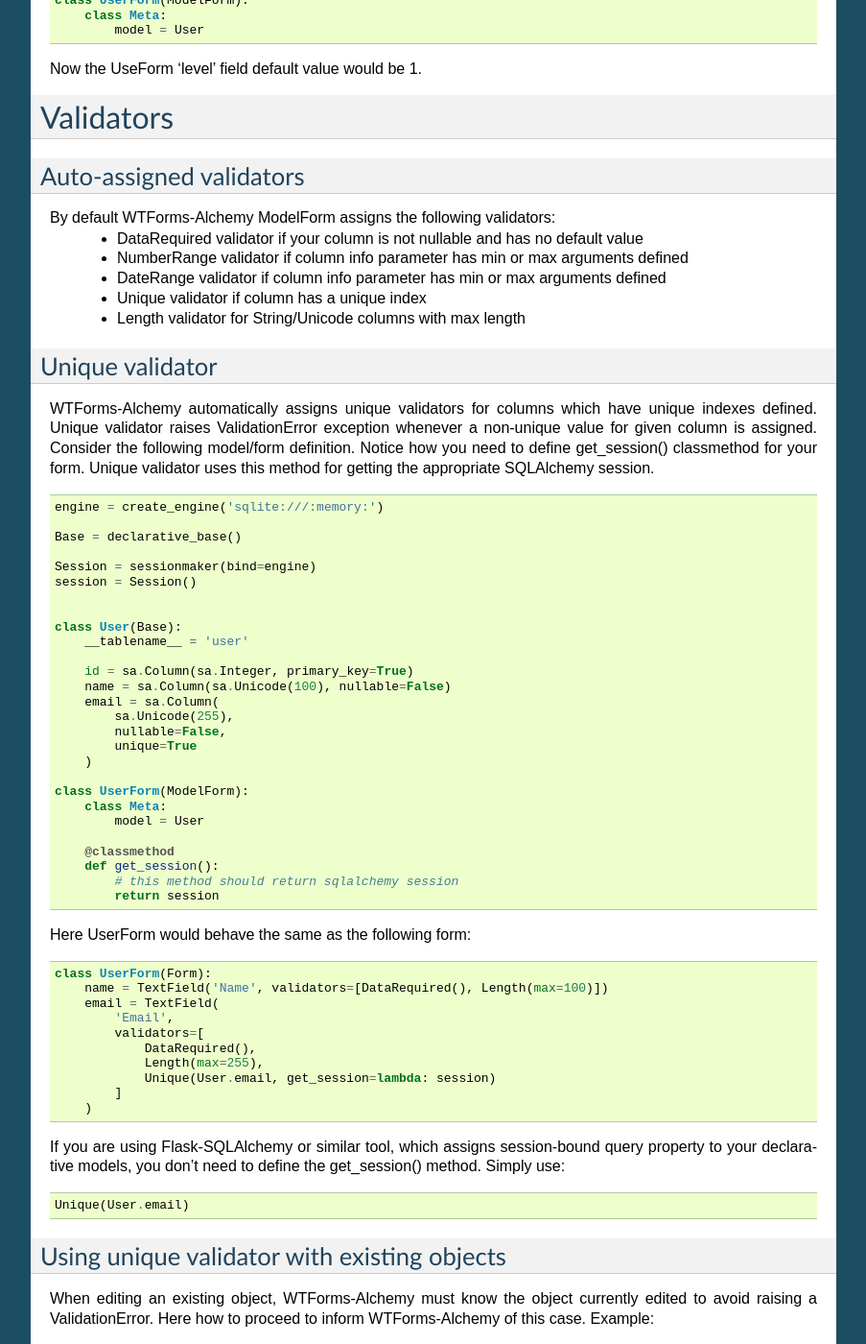
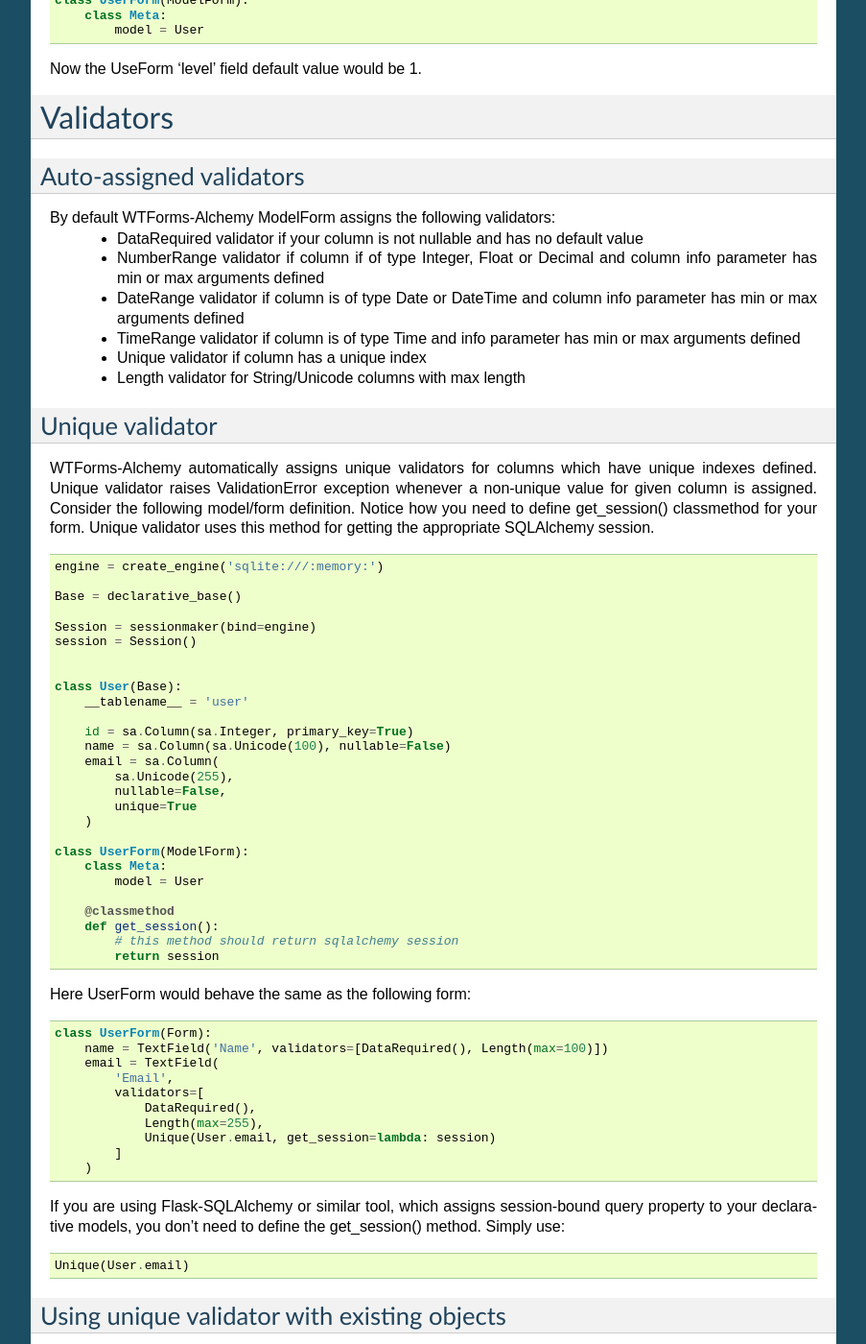
Before and after one commit to kvesteri/wtforms-alchemy, a Sphinx documentation site: the page built from docs/index.rst, in a window 1280 px wide and 1400 px high, scrolled down 7452 px. Shown: the whole window at 96% size, without its empty margins (198-1101 px from the left). Built offline with Sphinx 7.4.7, drawn with Linux system fonts in a browser that asks for light colours; some of the changed text lies outside the part shown.

Commit message:
Example of range validators

```diff
--- a/docs/index.rst
+++ b/docs/index.rst
@@ -478,8 +478,9 @@
 
 By default WTForms-Alchemy ModelForm assigns the following validators:
     * DataRequired validator if your column is not nullable and has no default value
-    * NumberRange validator if column info parameter has min or max arguments defined
-    * DateRange validator if column info parameter has min or max arguments defined
+    * NumberRange validator if column if of type Integer, Float or Decimal and column info parameter has min or max arguments defined
+    * DateRange validator if column is of type Date or DateTime and column info parameter has min or max arguments defined
+    * TimeRange validator if column is of type Time and info parameter has min or max arguments defined
     * Unique validator if column has a unique index
     * Length validator for String/Unicode columns with max length
 
@@ -555,6 +556,29 @@
     form.validate()
 
 WTForms-Alchemy will then understand to avoid the unique validation of the object with this same object.
+
+
+Range validators
+----------------
+
+WTForms-Alchemy automatically assigns range validators based on column type and assigned column info min and max attributes.
+
+In the following example we create a form for Event model where start_time can't be set in the past.
+
+::
+
+    class Event(Base):
+        __tablename__ = 'event'
+
+        id = sa.Column(sa.Integer, primary_key=True)
+        name = sa.Column(sa.Unicode(255))
+        start_time = sa.Column(sa.DateTime, info={'min': datetime.now()})
+
+
+    class EventForm(ModelForm):
+        class Meta:
+            model = Event
+
 
 
 Additional field validators
```
